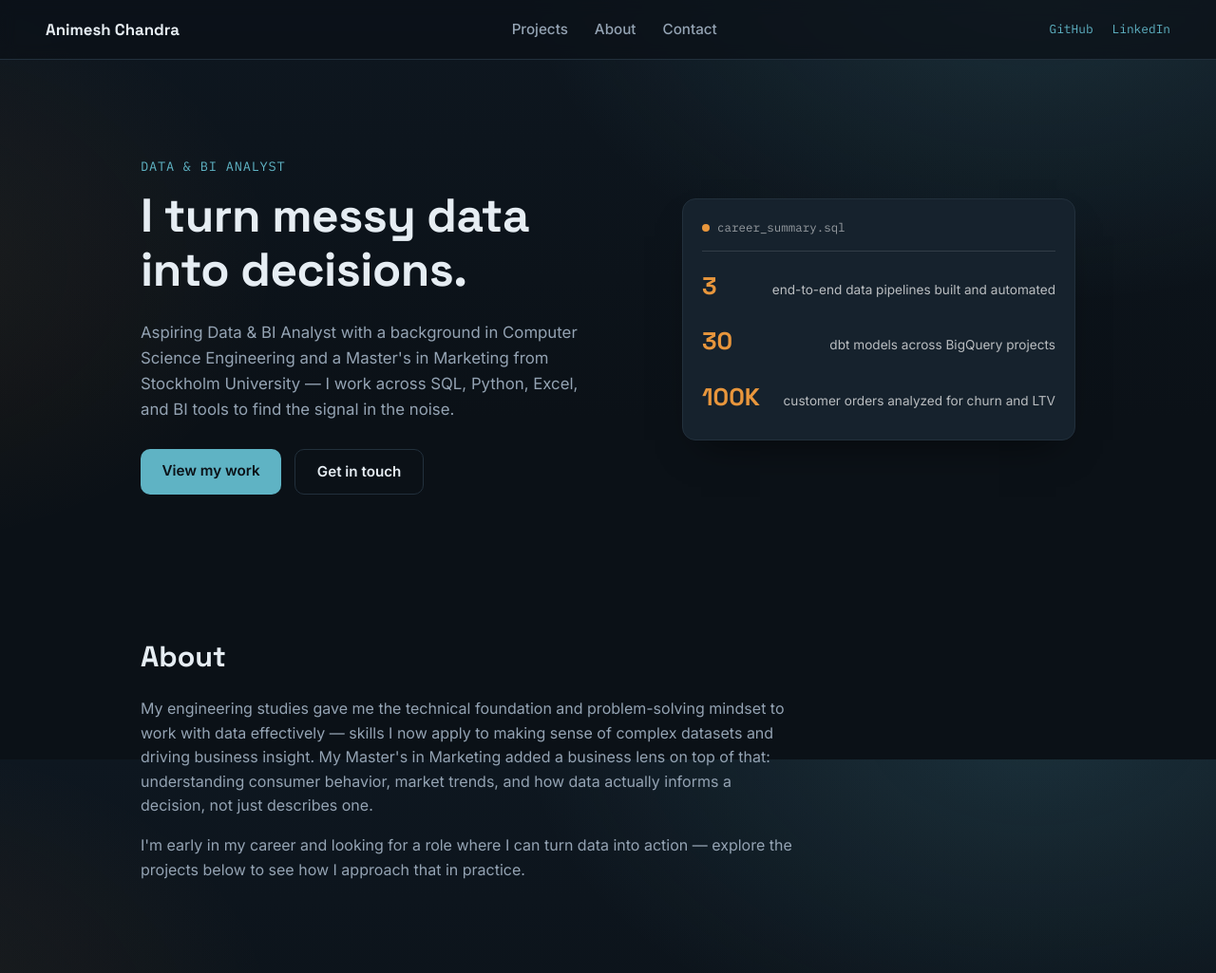
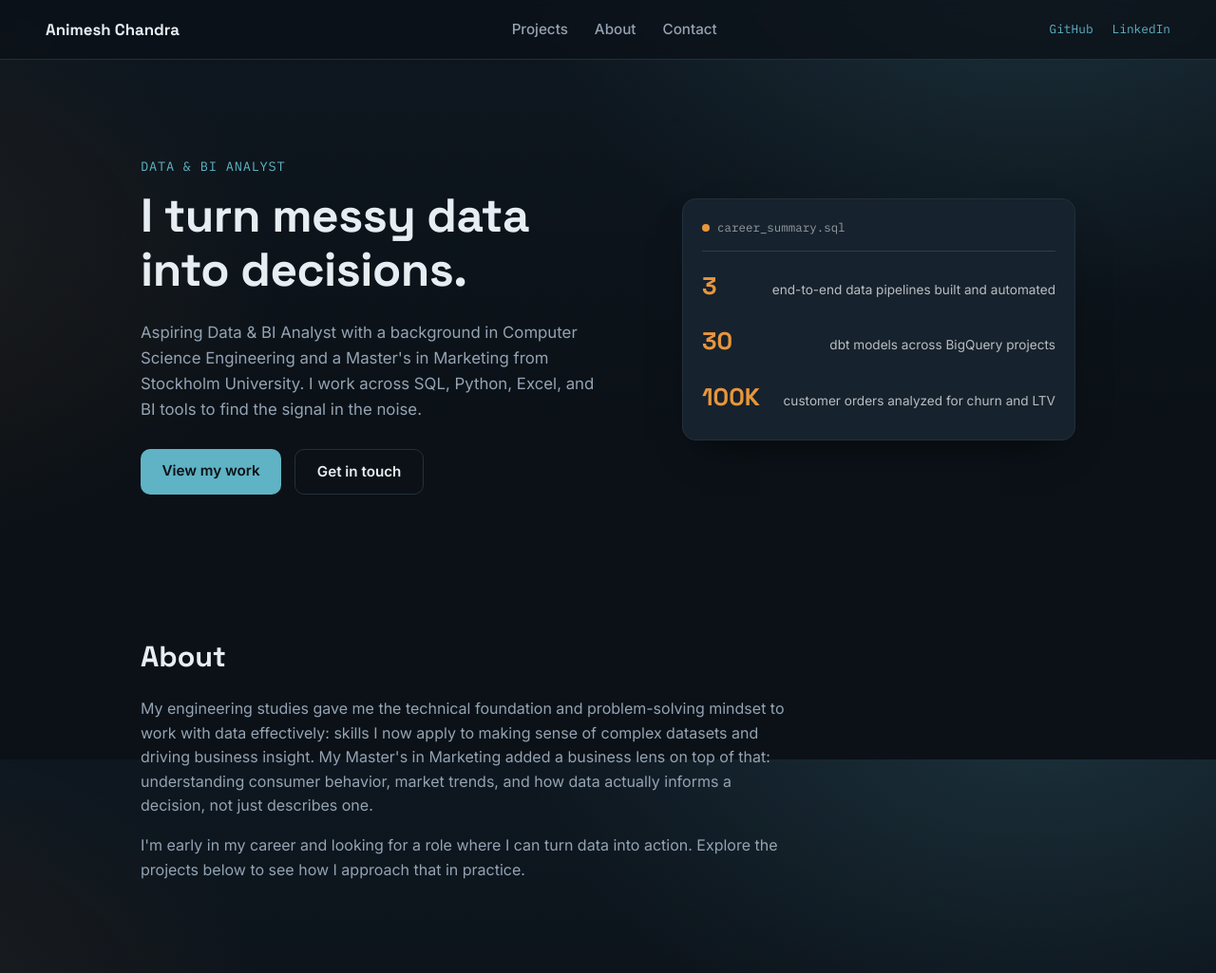
Before and after one commit to AnimeshChandra-Analyst/AnimeshChandra-Analyst.github.io, a plain HTML site: page index.html in a window 1280 px wide. Shown: the top 1025 px of the page at 95% size. Drawn offline with Linux system fonts and the light colour scheme.

Commit message:
Remove em dashes from the page title and visible copy.
Rewrite the hero, About section, and Airbnb project description with a period or colon so the sentences read the same without an em dash.

Co-authored-by: Animesh Chandra <AnimeshChandra-Analyst@users.noreply.github.com>

```diff
--- a/index.html
+++ b/index.html
@@ -3,7 +3,7 @@
 <head>
   <meta charset="UTF-8" />
   <meta name="viewport" content="width=device-width, initial-scale=1" />
-  <title>Animesh Chandra — Data & BI Analyst</title>
+  <title>Animesh Chandra | Data & BI Analyst</title>
   <meta name="description" content="Portfolio of Animesh Chandra, an aspiring Data & BI Analyst working with SQL, Python, Tableau, and Power BI." />
 
   <link rel="preconnect" href="https://fonts.googleapis.com">
@@ -37,7 +37,7 @@
         <h1>I turn messy data into decisions.</h1>
         <p class="hero-lede">
           Aspiring Data &amp; BI Analyst with a background in Computer Science Engineering
-          and a Master's in Marketing from Stockholm University — I work across SQL, Python,
+          and a Master's in Marketing from Stockholm University. I work across SQL, Python,
           Excel, and BI tools to find the signal in the noise.
         </p>
         <div class="hero-actions">
@@ -62,14 +62,14 @@
       <div class="about-body">
         <p>
           My engineering studies gave me the technical foundation and problem-solving mindset
-          to work with data effectively — skills I now apply to making sense of complex datasets
+          to work with data effectively: skills I now apply to making sense of complex datasets
           and driving business insight. My Master's in Marketing added a business lens on top of
           that: understanding consumer behavior, market trends, and how data actually informs a
           decision, not just describes one.
         </p>
         <p>
-          I'm early in my career and looking for a role where I can turn data into action —
-          explore the projects below to see how I approach that in practice.
+          I'm early in my career and looking for a role where I can turn data into action.
+          Explore the projects below to see how I approach that in practice.
         </p>
       </div>
     </section>
--- a/js/data.js
+++ b/js/data.js
@@ -57,7 +57,7 @@ const PROJECTS_DATA = [
   {
     featured: false,
     title: "Tableau Stockholm Airbnb Dashboard",
-    description: "An interactive dashboard visualizing Airbnb listings across Stockholm — pricing, availability, and neighborhood trends in the short-term rental market.",
+    description: "An interactive dashboard visualizing Airbnb listings across Stockholm: pricing, availability, and neighborhood trends in the short-term rental market.",
     tags: ["Tableau"],
     image: "images/Sthlm.jpg",
     viewUrl: "https://bit.ly/3CKVhPm"
```
